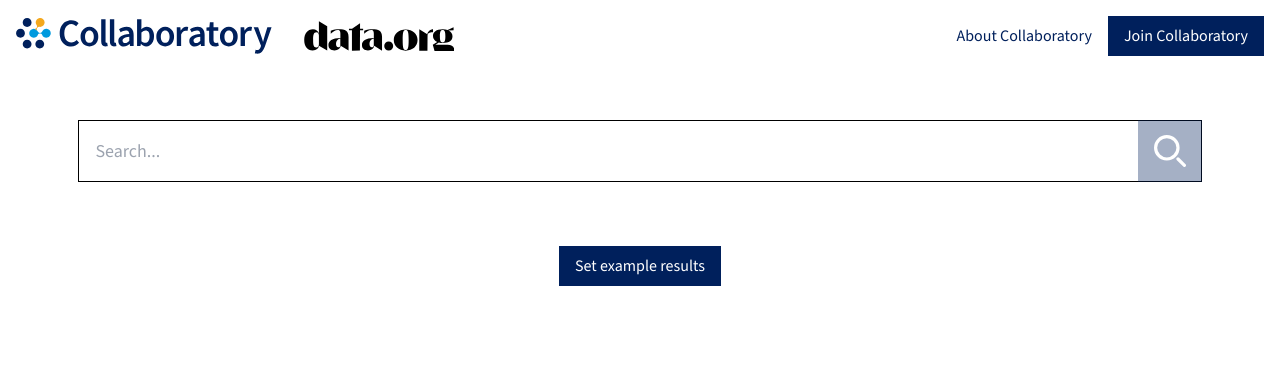
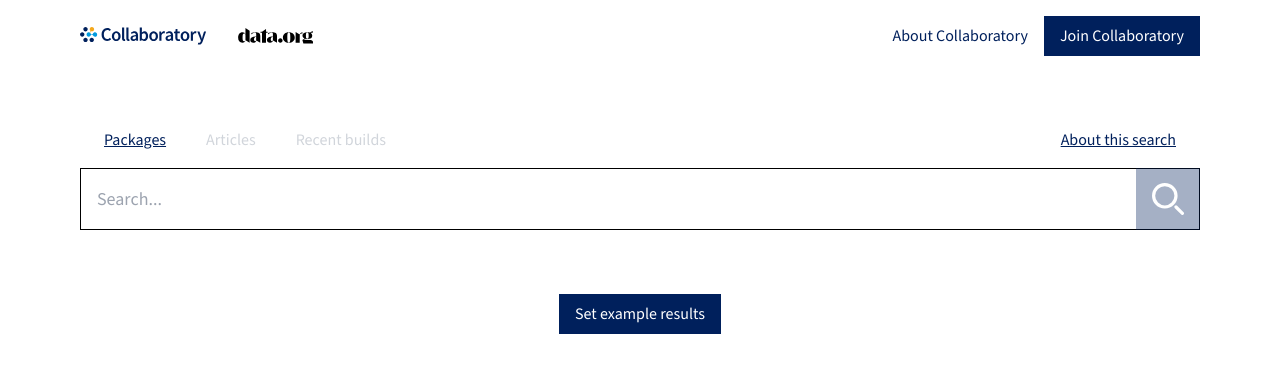
Before and after one commit to epiverse-connect/epiverse-search-frontend, a React (Create React App) app: page / in a window 1280 px wide. Shown: the top 372 px of the page. Built offline with nearby package versions, Linux system fonts and the light colour scheme.

Commit message:
Update based on feedback from John

```diff
--- a/src/App.tsx
+++ b/src/App.tsx
@@ -5,7 +5,7 @@ import Header from './Header';
 function App() {
   return (
     <>
-      <div className="md:flex flex-col dark:bg-gray-900 dark:text-gray-50 p-4">
+      <div className="md:flex flex-col dark:bg-gray-900 dark:text-gray-50 p-4 max-w-6xl mx-auto">
         <Header />
         <body className="w-full">
           <SearchCol />
--- a/src/Header.tsx
+++ b/src/Header.tsx
@@ -5,17 +5,14 @@ import DataDotOrg from './DataDotOrg';
 const Header = () => {
   return (
     <header className="flex">
-      <a
-        href="#"
-        className="flex justify-center align-middle items-center sm:w-64 w-32"
-      >
-        <CollaboratoryLogo width={379} />
+      <a href="#" className="flex justify-center align-middle items-center">
+        <CollaboratoryLogo width={379 / 3} />
       </a>
       <a
         href="https://data.org"
         className="justify-center align-middle items-center mx-8 hidden lg:flex"
       >
-        <DataDotOrg width={150} />
+        <DataDotOrg width={150 / 2} />
       </a>
       <span className="flex-grow"></span>
       <span className="flex justify-center align-middle items-center">
--- a/src/SearchCol.tsx
+++ b/src/SearchCol.tsx
@@ -5,6 +5,7 @@ const SearchCol = () => {
   const [searchQuery, setSearchQuery] = useState('');
   const [results, setResults] = useState({});
   const [first, setFirst] = useState(true);
+  const [about, showAbout] = useState(false);
 
   const handleSearch = async () => {
     if (process.env.REACT_APP_BACKEND) {
@@ -26,7 +27,44 @@ const SearchCol = () => {
 
   return (
     <>
-      <form className="w-[90%] mx-auto mt-16 text-lg">
+      <div className="mt-16 mb-2 mx-2 font-normal">
+        {about && (
+          <div className="max-w-xl mx-auto mb-4">
+            <h2 className="font-semibold text-lg">About this search</h2>
+            <p className="">
+              Far far away, behind the word mountains, far from the countries
+              Vokalia and Consonantia, there live the blind texts. Separated
+              they live in Bookmarksgrove right at the coast of the Semantics, a
+              large language ocean. A small river named Duden flows by their
+              place and supplies it with the necessary regelialia. It is a
+              paradisematic country, in which roasted parts of sentences fly
+              into your mouth. Even the all-powerful Pointing has no control
+              about the blind texts it is an almost unorthographic life
+            </p>
+          </div>
+        )}
+        <div className="flex">
+          <span className="underline mr-2 hover:opacity-60 cursor-pointer px-4 py-2">
+            Packages
+          </span>
+          <span className="text-gray-300 mr-2 px-4 py-2 cursor-not-allowed">
+            Articles
+          </span>
+          <span className="text-gray-300 mr-2 px-4 py-2 cursor-not-allowed">
+            Recent builds
+          </span>
+          <span className="flex-grow"></span>
+          <button
+            className="px-4 py-2 underline cursor-pointer"
+            onClick={() => {
+              showAbout(!about);
+            }}
+          >
+            About this search
+          </button>
+        </div>
+      </div>
+      <form className="w-full text-lg">
         <label htmlFor="default-search" className="sr-only">
           Search bar
         </label>
@@ -105,11 +143,11 @@ interface SearchResultsProps {
 const SearchResults: React.FC<SearchResultsProps> = ({ results, first }) => {
   if (JSON.stringify(results) != '{}') {
     return (
-      <div className="py-8 sm:px-4">
+      <div className="py-8">
         <h2 className="text-lg">
           Search results 1-{results.response.results.length}
         </h2>
-        <div className="z-10 divide-y divide-gray-100 sm:-mx-16 my-4">
+        <div className="z-10 divide-y divide-gray-100 my-4">
           <ul aria-labelledby="dropdown-button">
             {results.response.results.slice(0, 5).map(
               (
@@ -176,15 +214,24 @@ const SearchResult = ({
   const score = Math.random();
 
   return (
-    <li className="mx-auto">
     <a
       href={url || source}
       target="_blank"
       rel="noreferrer"
       className="inline-flex w-full px-4 py-2 hover:bg-gray-100 dark:hover:bg-gray-600 dark:hover:text-white"
     >
-        <span className="text-sm">
-          <div className="w-32 bg-gray-200 rounded-full h-1.5 mb-2 dark:bg-gray-700">
+      <li className="flex hover:bg-gray-100">
+        <div className="flex col-span-1 w-[65px] justify-center align-middle items-center">
+          {logo && (
+            <img
+              src={logo}
+              alt={`Logo of ${title} package`}
+              className="h-[auto] w-[40px]"
+            />
+          )}
+        </div>
+        <div className="col-span-11 w-full text-sm">
+          <div className="w-16 bg-gray-200 rounded-full h-1.5 mb-2 dark:bg-gray-700">
             <div
               className="bg-[#F4A81D] h-1.5 rounded-full dark:bg-blue-500"
               style={{ width: `${score * 100}%` }}
@@ -195,38 +242,43 @@ const SearchResult = ({
           </p>
           <p className="font-normal">{description}</p>
           <p className="pt-1 pb-4">
-            <a href={url} className="mx-4 underline">
-              Website
-            </a>
-
-            <a href={source} className="mx-4 underline">
+            {url ? (
+              <>
+                <a href={source} className="hover:opacity-60 underline">
                   Source
                 </a>
-
-            <a href={`${source}/issues`} className="mx-4 underline">
+                <a
+                  href={`${source}/issues`}
+                  className="hover:opacity-60 mx-4 underline"
+                >
                   Bug Tracker
                 </a>
-
+              </>
+            ) : (
+              <a
+                href={`${source}/issues`}
+                className="hover:opacity-60 mr-4 underline"
+              >
+                Bug Tracker
+              </a>
+            )}
             {vignettes && (
-              <span className="mx-4">
+              <span className="">
                 Vignette{' '}
                 {vignettes.map((vignette, index) => (
-                  <a href={vignette} key={vignette} className="underline mx-1">
+                  <a
+                    href={vignette}
+                    key={vignette}
+                    className=" hover:opacity-60 underline mr-1"
+                  >
                     {index + 1}
                   </a>
                 ))}
               </span>
             )}
           </p>
-        </span>
-        {logo && (
-          <img
-            src={logo}
-            alt={`Logo of ${title} package`}
-            className="h-max-4 w-[80px] mx-2"
-          />
-        )}
+        </div>
+      </li>
     </a>
-    </li>
   );
 };
```
Lines whose indentation alone changed are shown as unchanged.
